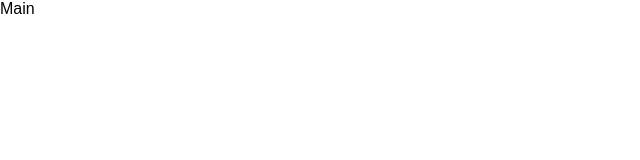
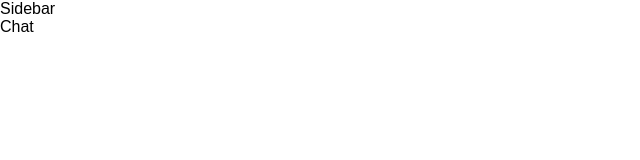
Before and after one commit to tnafiu/chatterang, a React (Create React App) app: page / in a window 1280 px wide. Shown: the top 160 px of the page, without its empty margins (0-640 px from the left). Built offline with nearby package versions, Linux system fonts and the light colour scheme.

Commit message:
Add Sidebar and Chat components

```diff
--- a/src/App.js
+++ b/src/App.js
@@ -7,7 +7,7 @@ class App extends Component {
   render() {
     return (
       <div className="App">
-       <Main/>
+        <Main/>
       </div>
     );
   }
--- /dev/null
+++ b/src/Chat.js
@@ -0,0 +1,13 @@
+import React, {Component} from 'react'
+
+class Chat extends Component {
+    render() {
+        return (
+          <div className="Chat">
+            Chat
+          </div>
+        )
+    }
+}
+
+export default Chat
--- a/src/Main.js
+++ b/src/Main.js
@@ -1,11 +1,15 @@
 import React, {Component} from 'react'
+
+import Sidebar from './Sidebar'
+import Chat from './Chat'
 
 class Main extends Component {
     render() {
         return (
-            <div className="Main">
-                Main
-            </div>
+          <div className="Main">
+            <Sidebar/>
+            <Chat/>
+          </div>
         )
     }
 }
--- /dev/null
+++ b/src/Sidebar.js
@@ -0,0 +1,13 @@
+import React, {Component} from 'react'
+
+class Sidebar extends Component {
+    render() {
+        return (
+          <div className="Sidebar">
+            Sidebar
+          </div>
+        )
+    }
+}
+
+export default Sidebar
```
